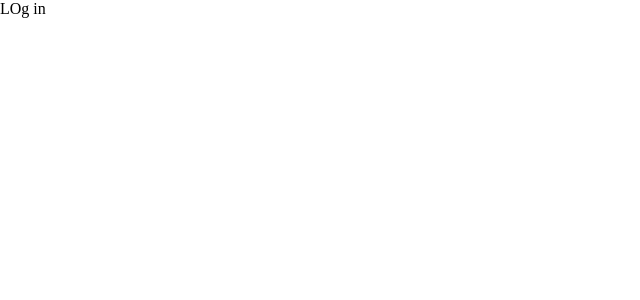
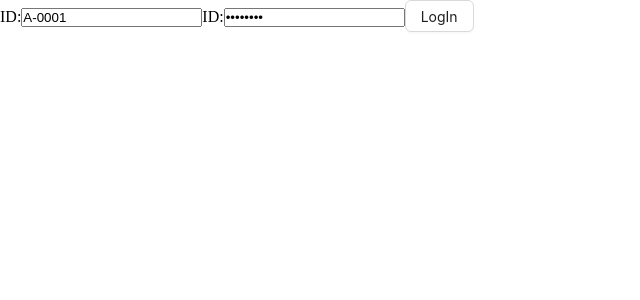
Before and after one commit to oliullah05/QuantumCampus-University-Management, a React (Vite) app: page /login in a window 1280 px wide. Shown: the top 300 px of the page, without its empty margins (0-640 px from the left). Built offline with nearby package versions, Linux system fonts and the light colour scheme.

Commit message:
Basic Login Form And UseLoginMutaion

```diff
--- a/src/pages/LogIn.tsx
+++ b/src/pages/LogIn.tsx
@@ -1,9 +1,41 @@
+import { Button } from "antd";
+import { useForm } from "react-hook-form";
+import { useAppDispatch } from "../redux/hooks";
+import { useLogInMutation } from "../redux/features/auth/authApi";
 
 const LogIn = () => {
+    const { register, handleSubmit } = useForm({
+        defaultValues:{
+            userId:"A-0001",
+            password:"admin123"
+        }
+    })
+
+    const [login, { data, error }] = useLogInMutation()
+    console.log({error,data});
+    const onSubmit = (data) => {
+        const userInfo = {
+            id:data.userId,
+            password:data.password
+        }
+        console.log(userInfo);
+        login(userInfo)
+    }
+
+
+
+
+
+
+
     return (
-        <div>
-            LOg in
-        </div>
+        <form onSubmit={handleSubmit(onSubmit)}>
+            <label htmlFor="id">ID:</label>
+            <input type="text" id="id" {...register("userId")} />
+            <label htmlFor="password">ID:</label>
+            <input type="password" id="password" {...register("password")} />
+            <Button htmlType="submit">LogIn</Button>
+        </form>
     );
 };
 
--- a/src/redux/store.ts
+++ b/src/redux/store.ts
@@ -1,9 +1,11 @@
 import { configureStore } from "@reduxjs/toolkit";
 import authReducer from "./features/auth/authSlice";
+import { baseApi } from "./api/baseApi";
 export const store = configureStore({
    reducer:{
       auth:authReducer
    },
+   [baseApi.reducerPath]:[baseApi.reducer]
 
 })
 
```
